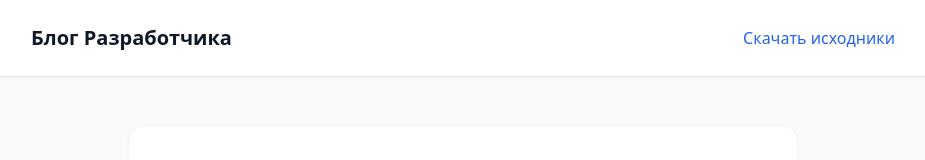
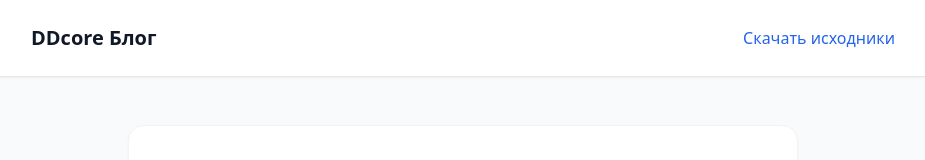
Before and after one commit to DDcore-light/FREE_VPN_BOT.github.io, a plain HTML site: page index.html in a window 1280 px wide. Shown: the top 160 px of the page, without its empty margins (177-1102 px from the left). Drawn offline with nearby package versions, Linux system fonts and the light colour scheme.

Commit message:
Add files via upload

```diff
--- a/index.html
+++ b/index.html
@@ -19,7 +19,7 @@
 <body class="bg-gray-50 text-gray-800 antialiased font-sans">
     <header class="bg-white shadow-sm border-b border-gray-200">
         <div class="max-w-4xl mx-auto px-4 py-6 flex justify-between items-center">
-            <h1 class="text-xl font-bold text-gray-900">Блог Разработчика</h1>
+            <h1 class="text-xl font-bold text-gray-900">DDcore Блог</h1>
             <a href="#github-link" class="text-blue-600 hover:text-blue-800 font-medium transition-colors">Скачать исходники</a>
         </div>
     </header>
```
